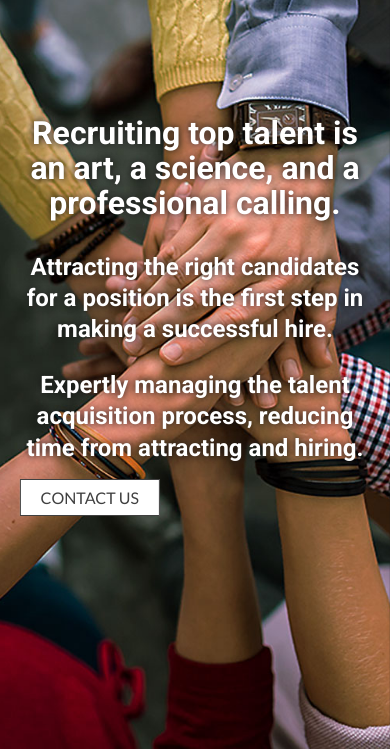
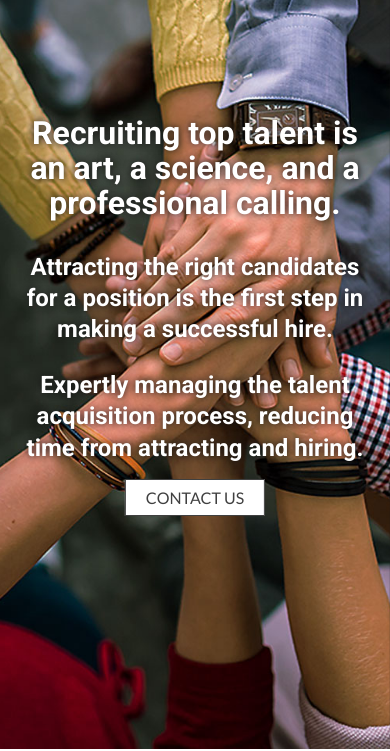
Before and after one commit to Vince-M/Vince-M-2609022_Customized_Recruitment-static, a website: page index.html in a window 390 px wide. Shown: the part 95-846 px from the top of the page. Drawn offline with Linux system fonts and the light colour scheme.

Commit message:
fix styles for mobile and tablet

```diff
--- a/app/scss/components/footer.scss
+++ b/app/scss/components/footer.scss
@@ -59,6 +59,10 @@
     align-items: center;
     flex-direction: row;
 
+    @include breakpoint-down(small) {
+      flex-direction: column;
+    }
+
     &--privacy {
       font-size: rem(14);
       margin-right: rem(20);
@@ -82,6 +86,15 @@
       font-size: rem(14);
       margin-left: rem(20);
     }
+
+    &--privacy,
+    &--social,
+    &--copyright {
+
+      @include breakpoint-down(small) {
+        margin: 0 0 rem(20) 0;
+      }
+    }
   }
 
 }
--- a/app/scss/components/frontpg.scss
+++ b/app/scss/components/frontpg.scss
@@ -85,6 +85,7 @@
 
       img {
         width: 100%;
+        height: 100%;
         display: block;
       }
     }
@@ -104,8 +105,8 @@
         font-size: rem(36);
         margin-bottom: rem(8);
 
-        @include breakpoint-down(small) {
-          font-size: 24;
+        @include breakpoint-down(medium) {
+          font-size: rem(26);
         }
       }
 
@@ -168,7 +169,7 @@
       width: 44%;
 
       @include breakpoint-down(small) {
-        padding: 0 rem(15);
+        padding: 0 rem(20);
         width: 100%;
         order: 2;
       }
@@ -178,14 +179,14 @@
         font-size: rem(36);
         margin-bottom: rem(8);
 
-        @include breakpoint-down(small) {
-          font-size: 28;
+        @include breakpoint-down(medium) {
+          font-size: rem(26);
         }
       }
 
       p {
         color: var(--textGrey);
-        font-size: rem(22);
+        font-size: rem(18);
         line-height: 1.3;
         width: 80%;
         margin-bottom: rem(30);
--- a/app/scss/components/hero.scss
+++ b/app/scss/components/hero.scss
@@ -33,10 +33,12 @@
       @include breakpoint-down(medium) {
         left: 10%;
         right: 5%;
-        width: 80%
+        width: 80%;
+        align-items: flex-start;
       }
 
       @include breakpoint-down(small) {
+        align-items: center;
         top: 25%;
         text-align: center;
         left: 5%;
```
Also changed, not shown: app/scss/globals/btns.scss (line endings or trailing spaces), dist/style.css, 1 other file.
